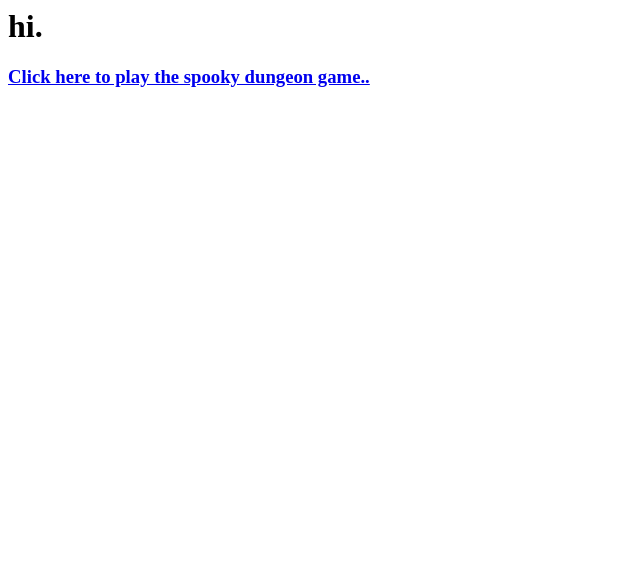
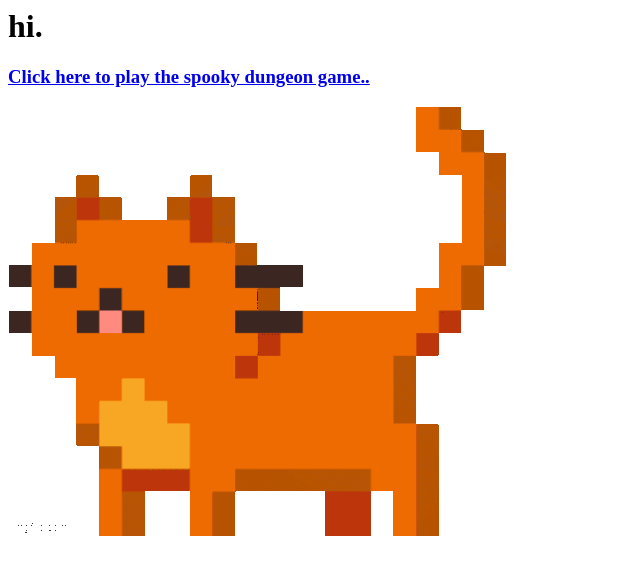
Before and after one commit to smeismei/smeiday, a plain HTML site: page index.html in a window 1280 px wide. Shown: the whole page, without its empty margins (0-640 px from the left). Drawn offline with Linux system fonts and the light colour scheme.

Commit message:
orange.gif

```diff
--- a/index.html
+++ b/index.html
@@ -1,2 +1,3 @@
 <h1>hi.</h1>
 <a href="https://dungeon.smei.day"><h3>Click here to play the spooky dungeon game..</h3></a>
+<img src="images/orange.gif">
```
Also changed, not shown: images/orange.gif (added).
